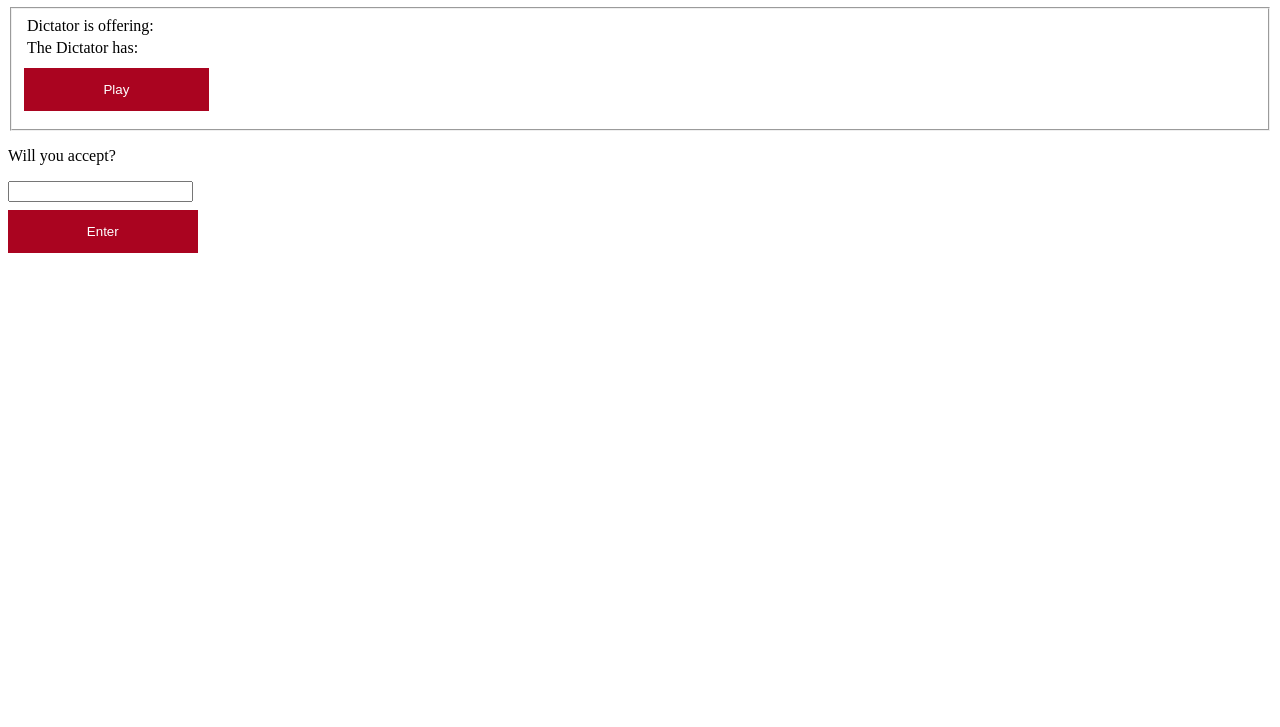
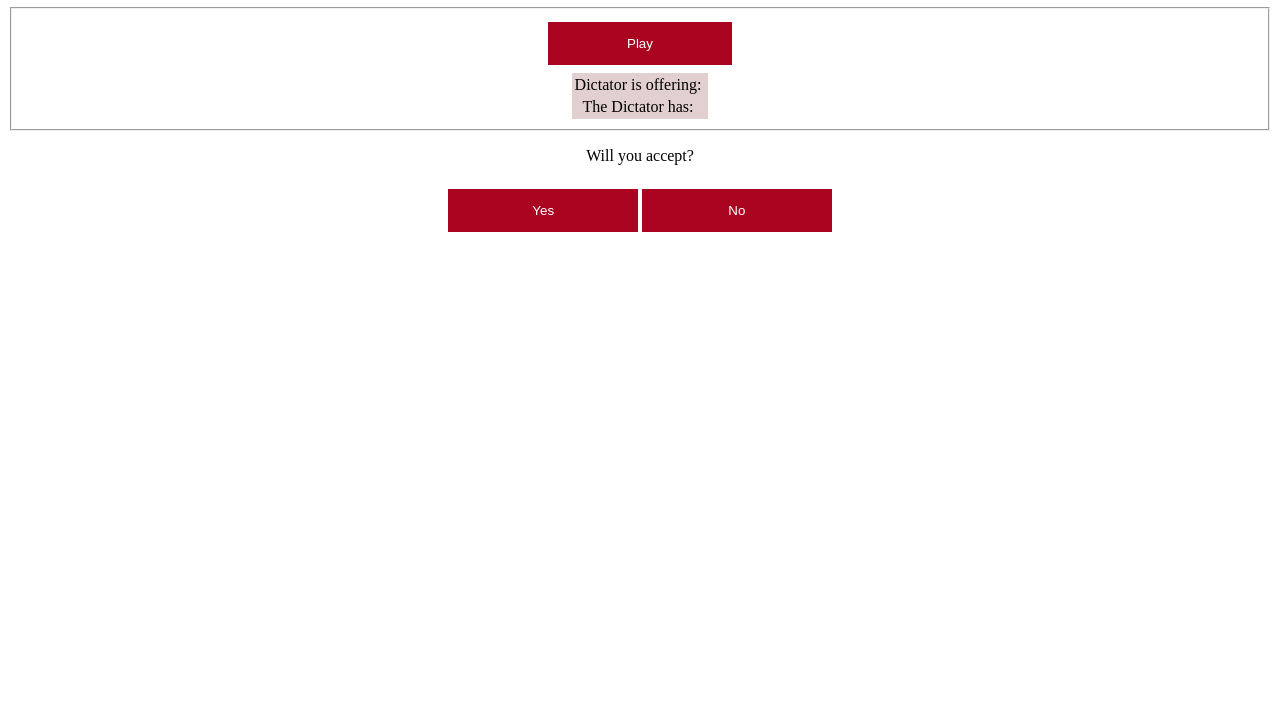
Before and after one commit to fruzo20/CS431_Project, a plain HTML site: page dictator_page.html in a window 1280 px wide. Shown: the part 73-800 px from the top of the page. Drawn offline with nearby package versions, Linux system fonts and the light colour scheme.

Commit message:
Update dictator_page.html
Centered the text, buttons and tables, added some more buttons to get working later

```diff
--- a/dictator_page.html
+++ b/dictator_page.html
@@ -10,6 +10,10 @@
         cursor: pointer;
         width: 15%;
         }
+        .center {
+        margin-left: auto;
+        margin-right: auto;
+        }
     </style>
     <head>
         <meta charset="UTF-8">
@@ -21,46 +25,41 @@
     </head>
 
     <body>
-        <div class = "container">
+        <div class = "container", style="text-align: center;">
             <h1>Dictator Game</h1>
             <form class="well">
                 <fieldset>
-
-                    <div class="well" id="results", style="display:block;">
-                        <table class="table table-striped table-bordered
-                             table-condensed" style="margin-bottom:0px;
-                             background-color:hsl(0, 0%, 100%);">
+                    <div class="form-actions">
+                        <button type="btn btn-primary" onclick="play();">Play</button>
+                    </div>
+                    <div class="well" id="results", style="display:block; text-align: center;">
+                        <table class="center" style="margin-bottom:0px;
+                             background-color:hsl(0, 25%, 85%); text-align: center;">
                             <tbody>
                                 <tr><td>Dictator is offering:</td><td id="p2_money"> </td></tr>
                                 <tr><td>The Dictator has:</td><td id="dictator_amount"> </td></tr>
                             </tbody>
                         </table>
                     </div>
-                    <div class="form-actions">
-                        <button type="btn btn-primary">Play</button>
-                    </div>
                 </fieldset>
             </form>
         </div>
 
-        <p>Will you accept?</p>
-        <div class="container">
+        <div style="text-align: center;">
+            <p>Will you accept?</p>
+
             <form>
-            <div>
-                <input type="text" id="yes/no" name="accept_box">
-            </div>
-            <div>
-                <button type="submit">Enter</button>
-            </div>
+                <button name="yes" type="submit" value="yes", id="yes_button", onclick="y_b()">Yes</button>
+                <button name="no" type="submit" value="no", id="no_button", onclick="n_b()">No</button>
             </form>
         </div>
 
         <script>
-        $("form").submit(function(f) {
+        $("form").submit(function play(f) {
             f.preventDefault();
             $.ajax({
                 url: "/dictator_game",
-                data: "accept_box="+$('#accept_box').val(),
+                data: "",
                 type: "GET",
                 success: function(data){
                     var results = JSON.parse(data);
@@ -73,22 +72,43 @@
 			}
             });
         });
+
+        $("yes_button").submit(function y_b(f) {
+            f.preventDefault();
+            $.ajax({
+                url: "/submit_yes",
+                data: {id:$(this).val()},
+                type: "GET",
+                success: function(data){
+                    var results = JSON.parse(data);
+                    // $("#p2_money").html(results["p2_money"]);
+                    // $("#dictator_amount").html(results["dictator_amount"]);
+                    // $("#results").show;
+                },
+                error: function(e) {
+                    alert("dictator is broken: "+e.status+": "+e.statusText);
+			}
+            });
+        });
+
+        $("no_button").submit(function n_b(f) {
+            f.preventDefault();
+            $.ajax({
+                url: "/submit_no",
+                data: {id:$(this).val()},
+                type: "GET",
+                success: function(data){
+                    var results = JSON.parse(data);
+                    // $("#p2_money").html(results["p2_money"]);
+                    // $("#dictator_amount").html(results["dictator_amount"]);
+                    // $("#results").show;
+                },
+                error: function(e) {
+                    alert("dictator is broken: "+e.status+": "+e.statusText);
+			}
+            });
+        });
+
         </script>
     </body>
-
 </html>
-
-
-
-
-<!-- <div class="form-actions">
-    <button type="submit">Play</button>
-</div>
-<p>The dictator is offering: </p>
-<div class="well" id="p2_money" style="display:none;">
-    <fieldset><legend>Offer</legend></fieldset>
-</div>
-<p>The Dictator has: </p>
-<div class="well" id="dictator_amount" style="display:none;">
-    <fieldset><legend>Dictator Money</legend></fieldset>
-</div> -->
```
